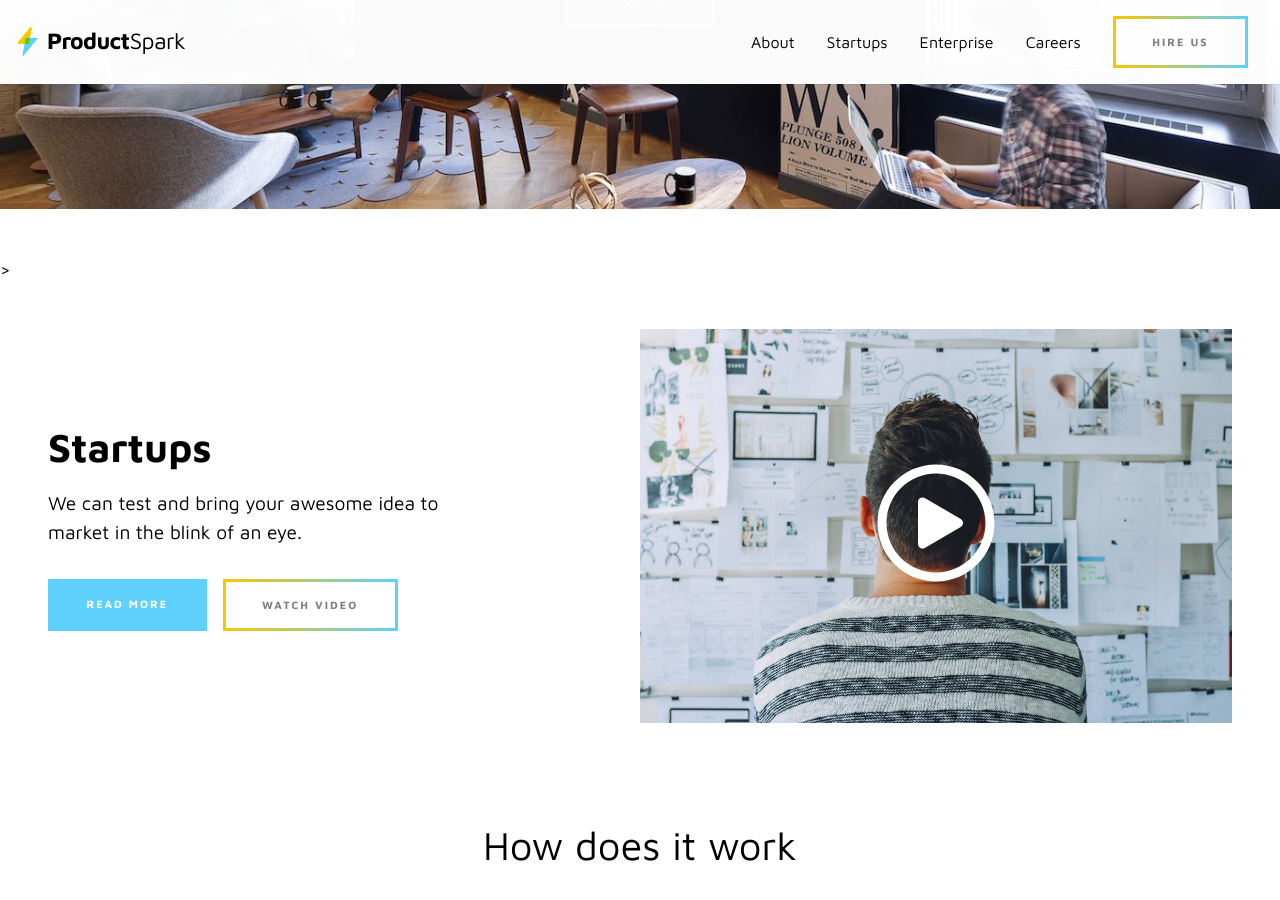
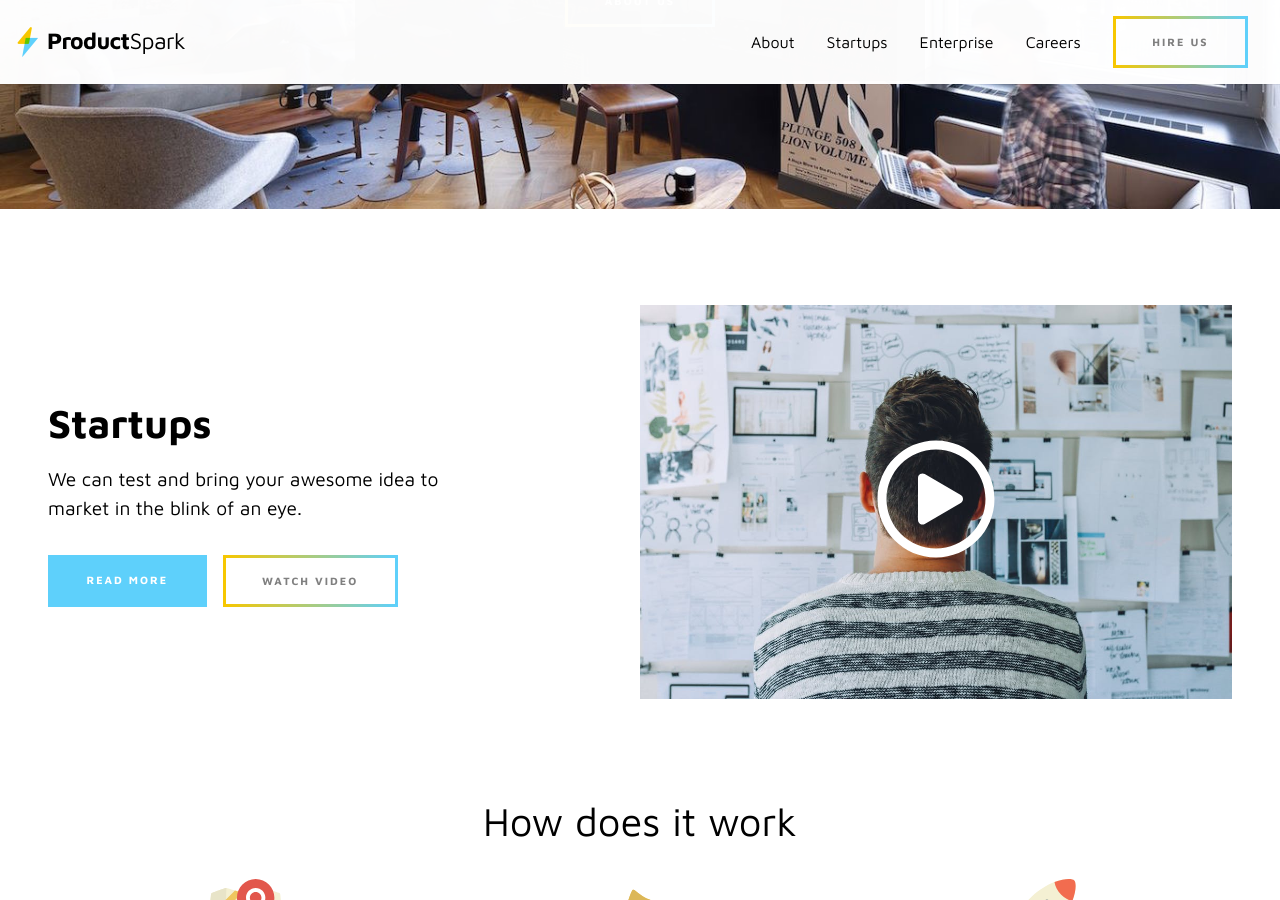
Before and after one commit to marcomtr/product-spark, a Jekyll site: the page built from index.html, in a window 1280 px wide and 900 px high, scrolled down 653 px. Built offline with Jekyll 4.4.1, drawn with Linux system fonts in a browser that asks for light colours.

Commit message:
Remove character

```diff
--- a/_layouts/home.html
+++ b/_layouts/home.html
@@ -35,7 +35,7 @@ title: ProductSpark.io
 
 </section>
 
-<section class="u-padding-v-large" aria-labelledby="startups">>
+<section class="u-padding-v-large" aria-labelledby="startups">
 
 	<div class="u-wrapper">
 
```
